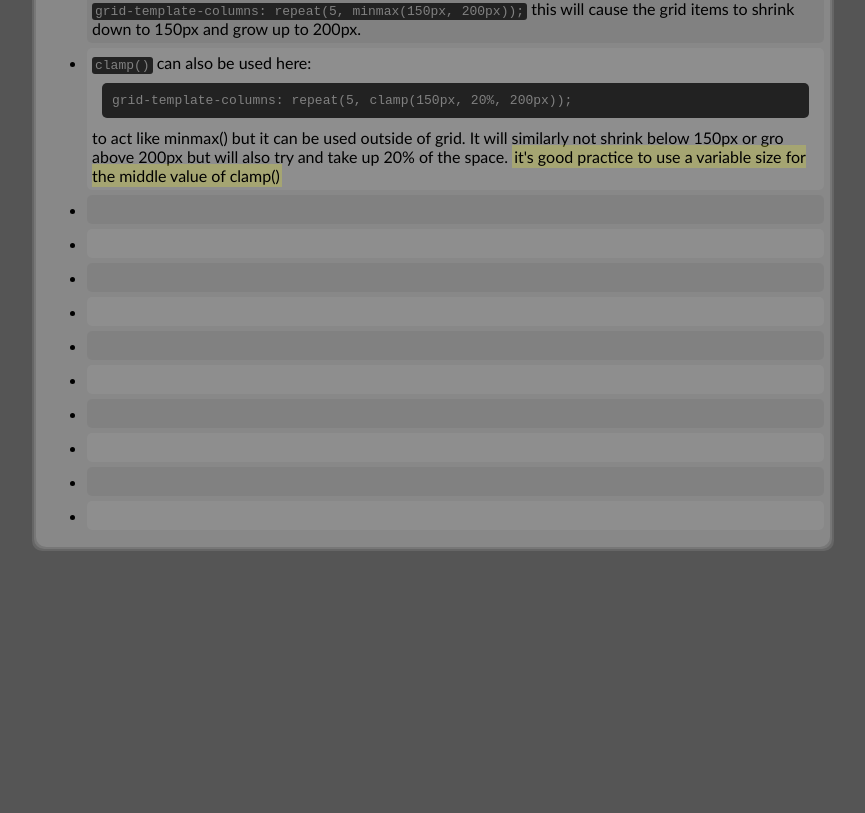
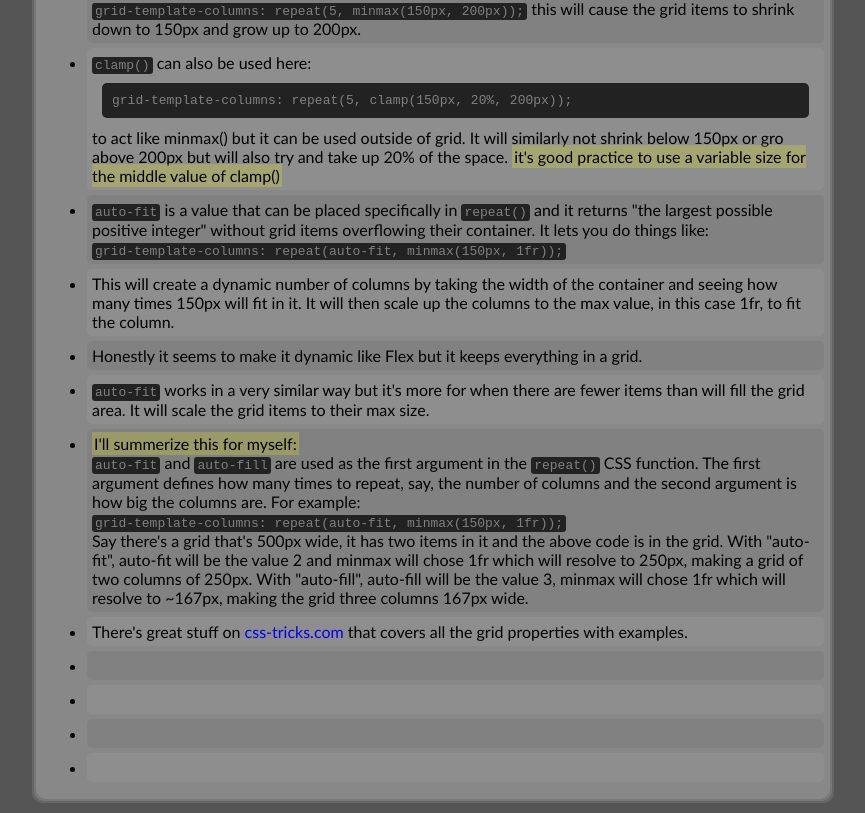
Before and after one commit to Robotkio/odin-notes, a plain HTML site: page intermediate-html-css.htm in a window 1280 px wide. Shown: the part 1420-2233 px from the top of the page, without its empty margins (207-1072 px from the left). Before the commit the page ends 1981 px from the top, so only its background shows below. Drawn offline with Linux system fonts and the light colour scheme.

Commit message:
grid notes

```diff
--- a/intermediate-html-css.htm
+++ b/intermediate-html-css.htm
@@ -546,12 +546,17 @@
                         </code>
                         to act like minmax() but it can be used outside of grid. It will similarly not shrink below 150px or gro above 200px but will also try and take up 20% of the space. <mark>it's good practice to use a variable size for the middle value of clamp()</mark>
                     </li>
-                    <li></li>
-                    <li></li>
-                    <li></li>
-                    <li></li>
-                    <li></li>
-                    <li></li>
+                    <li><code>auto-fit</code> is a value that can be placed specifically in <code>repeat()</code> and it returns "the largest possible positive integer" without grid items overflowing their container. It lets you do things like: <br>
+                    <code>grid-template-columns: repeat(auto-fit, minmax(150px, 1fr));</code><br></li>
+                    <li>This will create a dynamic number of columns by taking the width of the container and seeing how many times 150px will fit in it. It will then scale up the columns to the max value, in this case 1fr, to fit the column.</li>
+                    <li>Honestly it seems to make it dynamic like Flex but it keeps everything in a grid.</li>
+                    <li><code>auto-fit</code> works in a very similar way but it's more for when there are fewer items than will fill the grid area. It will scale the grid items to their max size.</li>
+                    <li><mark>I'll summerize this for myself:</mark> <br>
+                        <code>auto-fit</code> and <code>auto-fill</code> are used as the first argument in the <code>repeat()</code> CSS function. The first argument defines how many times to repeat, say, the number of columns and the second argument is how big the columns are. For example: <br>
+                        <code>grid-template-columns: repeat(auto-fit, minmax(150px, 1fr));</code> <br>
+                        Say there's a grid that's 500px wide, it has two items in it and the above code is in the grid. With "auto-fit", auto-fit will be the value 2 and minmax will chose 1fr which will resolve to 250px, making a grid of two columns of 250px. With "auto-fill", auto-fill will be the value 3, minmax will chose 1fr which will resolve to ~167px, making the grid three columns 167px wide.
+                    </li>
+                    <li>There's great stuff on <a href="https://css-tricks.com/snippets/css/complete-guide-grid/#aa-css-grid-properties">css-tricks.com</a> that covers all the grid properties with examples.</li>
                     <li></li>
                     <li></li>
                     <li></li>
```
